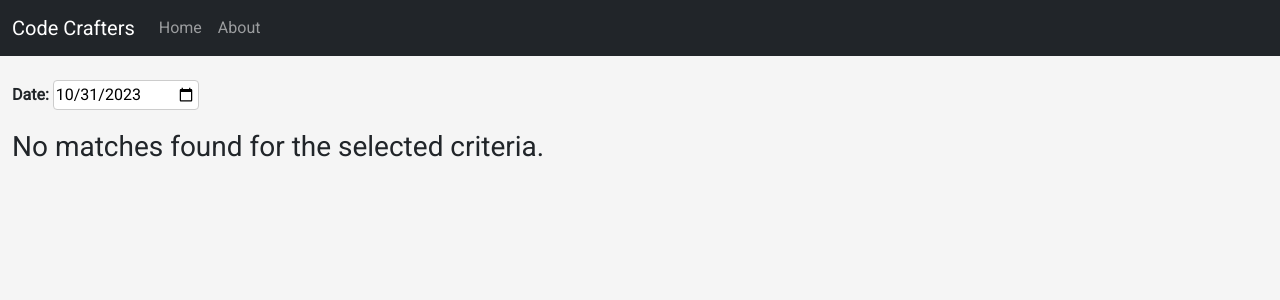
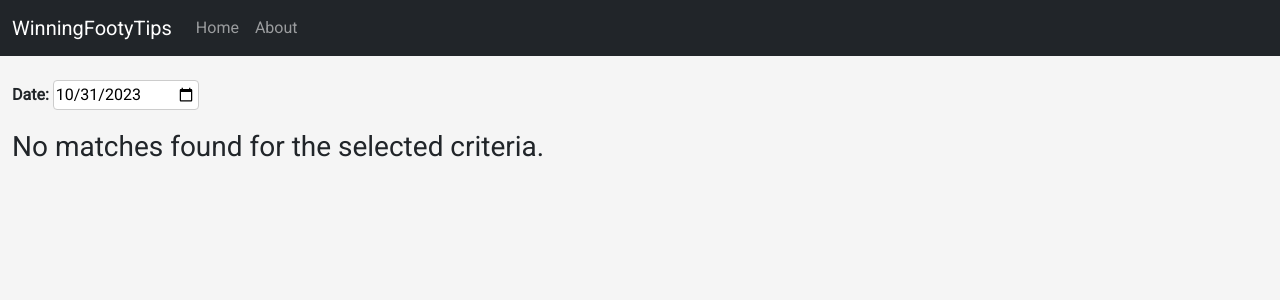
Before and after one commit to ntungufhadzeni/soccer_bets, a Django app: page / in a window 1280 px wide. Shown: the top 300 px of the page. Run offline with Django 4.2, Linux system fonts and the light colour scheme; data that the repository does not hold is empty; parts of the project's set-up code (start-up, migrations or seed data) failed here and were passed over; some libraries are stand-ins or nearby versions.

Commit message:
change page title

```diff
--- a/templates/bets/home.html
+++ b/templates/bets/home.html
@@ -1,5 +1,5 @@
 {% extends 'base.html' %}
-{% block title %} Football Betting {% endblock %}
+{% block title %} WinningFootyTips {% endblock %}
 {% block content %}
 <form>
     {% csrf_token %}
--- a/templates/navbar.html
+++ b/templates/navbar.html
@@ -1,6 +1,6 @@
 <nav class="navbar navbar-expand-lg navbar-dark bg-dark">
   <div class="container-fluid">
-    <a class="navbar-brand" href="{% url 'home' %}">Code Crafters</a>
+    <a class="navbar-brand" href="{% url 'home' %}">WinningFootyTips</a>
     <button class="navbar-toggler" type="button" data-bs-toggle="collapse" data-bs-target="#navbarSupportedContent" aria-controls="navbarSupportedContent" aria-expanded="false" aria-label="Toggle navigation">
       <span class="navbar-toggler-icon"></span>
     </button>
```
